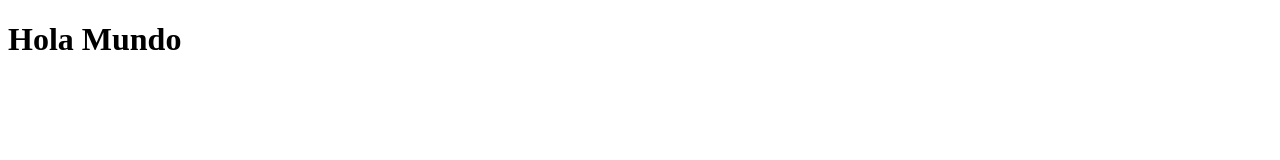
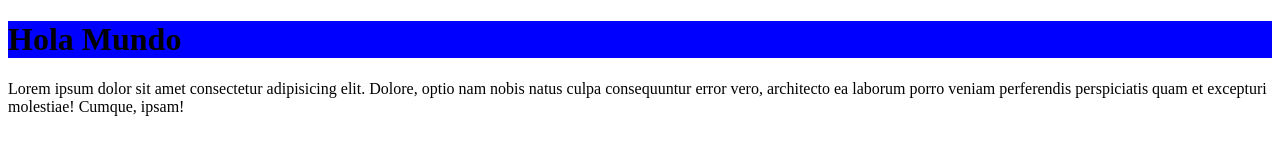
Before and after one commit to Emilio592/bases-git, a plain HTML site: page index.html in a window 1280 px wide. Drawn offline with Linux system fonts and the light colour scheme.

Commit message:
cambio de color en h1

```diff
--- a/index.html
+++ b/index.html
@@ -4,8 +4,11 @@
     <meta charset="UTF-8">
     <meta name="viewport" content="width=device-width, initial-scale=1.0">
     <title>Document</title>
+    <link rel="stylesheet" href="styles.css">
 </head>
 <body>
     <h1>Hola Mundo</h1>
+
+    <p>Lorem ipsum dolor sit amet consectetur adipisicing elit. Dolore, optio nam nobis natus culpa consequuntur error vero, architecto ea laborum porro veniam perferendis perspiciatis quam et excepturi molestiae! Cumque, ipsam!</p>
 </body>
 </html>
--- /dev/null
+++ b/styles.css
@@ -0,0 +1,3 @@
+h1 {
+    background-color: blue;
+}
```
